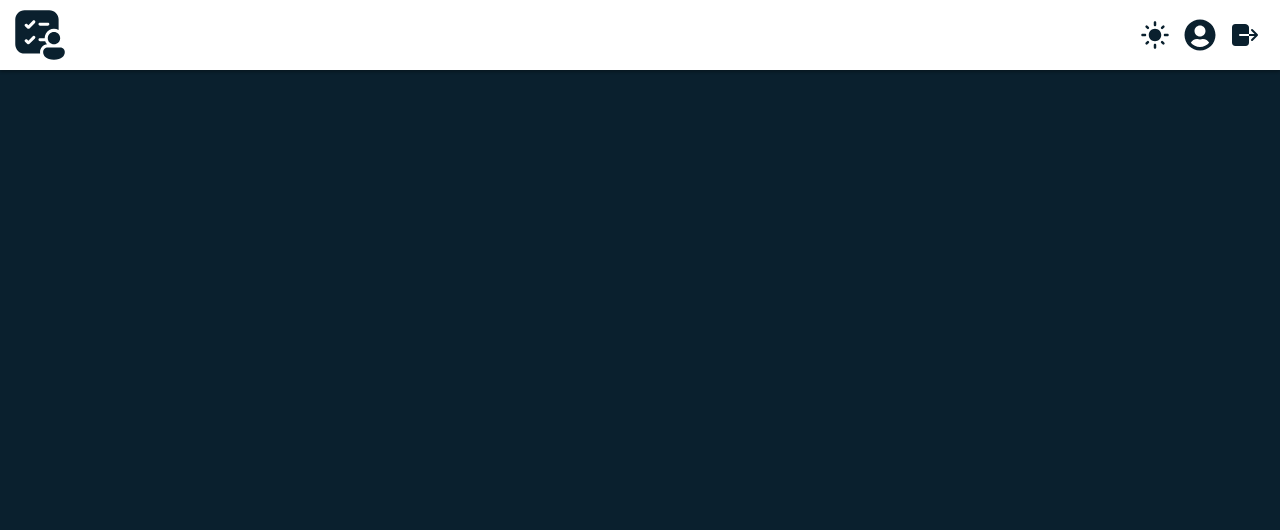
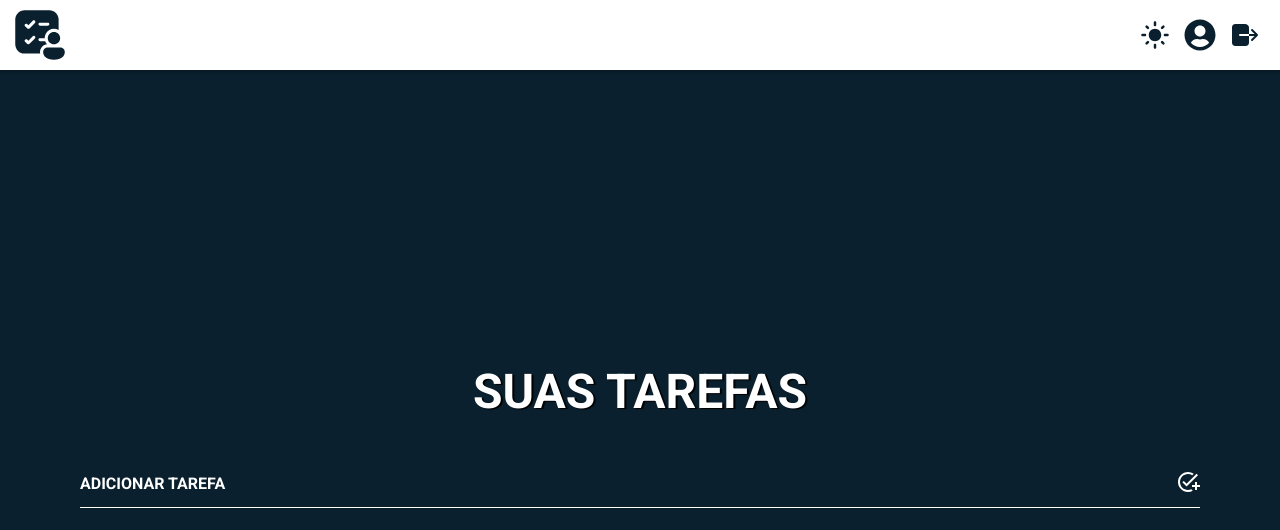
Before and after one commit to icarobteles/task-list-app, a React (Create React App) app: page /admin/main in a window 1280 px wide. Shown: the top 530 px of the page. Built offline with nearby package versions, Linux system fonts and the light colour scheme; no server answers; sample sign-in values are in the browser's storage.

Commit message:
feat(pages): :sparkles: adds logic and styling to the Main page

```diff
--- a/src/pages/Main/index.jsx
+++ b/src/pages/Main/index.jsx
@@ -1,9 +1,86 @@
+import { useEffect, useState } from "react";
+import { useNavigate } from "react-router-dom";
+import { useAuth } from "../../providers/auth";
+import { useUser } from "../../providers/user";
+
+//COMPONENTS
 import Menu from "../../components/Menu";
+import TaskList from "../../components/TaskList";
+import Modal from "../../components/Modal";
+import Form from "../../components/Form";
+
+//STYLED COMPONENTS
+import { MainContainer } from "./style";
+
+//REACT-ICONS
+import { MdAddTask } from "react-icons/md";
+import { editTaskSchema } from "../../utils/schemas/task";
 
 const MainPage = () => {
+  const { token } = useAuth();
+  const { userInfos } = useUser();
+
+  const [openModal, setOpenModal] = useState(false);
+  const [inputsAddTask, setInputsAddTask] = useState([
+    {
+      type: "text",
+      name: "name",
+      id: "name",
+      placeholder: "Nome da Tarefa",
+    },
+    {
+      type: "text",
+      name: "estimatedCompletedDate",
+      id: "estimatedCompletedDate",
+      placeholder: "Data de Conclusão",
+      onClick: (event) => (event.target.type = "datetime-local"),
+      onMouseOut: (event) => (event.target.type = "text"),
+    },
+    {
+      type: "select",
+      placeholder: "Selecione a Prioridade",
+      select: {
+        name: "priority",
+        id: "priority",
+        defaultValue: "",
+      },
+      options: ["Alta", "Média", "Baixa"],
+    },
+  ]);
+
+  let navigate = useNavigate();
+
+  useEffect(() => {
+    if (!token) {
+      navigate("/");
+    }
+    // eslint-disable-next-line react-hooks/exhaustive-deps
+  }, [token]);
+
   return (
     <>
       <Menu />
+      <MainContainer>
+        <h1>Suas Tarefas</h1>
+        <div className="addTaskContainer">
+          <h2>Adicionar Tarefa</h2>
+          <button className="addTaskButton" onClick={() => setOpenModal(true)}>
+            <MdAddTask size="1.5rem" className="addTaskIcon" />
+          </button>
+        </div>
+        {userInfos.tasks.length > 0 && <TaskList tasks={userInfos.tasks} />}
+        {openModal && (
+          <Modal setClose={() => setOpenModal(false)}>
+            <Form
+              inputsDetails={inputsAddTask}
+              setInputDetails={setInputsAddTask}
+              schema={editTaskSchema}
+              formConfig={{ formType: "addTask", formName: "Adicionar Tarefa" }}
+              setClose={() => setOpenModal(false)}
+            />
+          </Modal>
+        )}
+      </MainContainer>
     </>
   );
 };
--- /dev/null
+++ b/src/pages/Main/style.js
@@ -0,0 +1,68 @@
+import styled from "styled-components";
+
+export const MainContainer = styled.main`
+  width: 100%;
+  min-height: calc(100vh - 70px);
+  height: max-content;
+  margin-top: 70px;
+
+  padding: 15px;
+
+  display: flex;
+  flex-direction: column;
+  justify-content: center;
+  align-items: center;
+  gap: 50px;
+
+  overflow: auto;
+
+  h1 {
+    text-transform: uppercase;
+    text-align: center;
+    font-size: ${(props) => props.theme.fontSizes["5xl"]};
+    font-weight: black;
+    text-shadow: 2px 1px 1px var(--secondary-color-900);
+  }
+
+  .addTaskContainer {
+    width: 100%;
+    max-width: 360px;
+    display: flex;
+    justify-content: space-between;
+    align-items: center;
+
+    padding-bottom: 10px;
+    border-bottom: 1px solid var(--terciary-color-100);
+
+    h2 {
+      text-transform: uppercase;
+      text-align: center;
+      font-size: ${(props) => props.theme.fontSizes["md"]};
+      font-weight: 600;
+    }
+
+    .addTaskIcon {
+      color: var(--terciary-color-100);
+    }
+
+    .addTaskButton {
+      background: none;
+      border: none;
+
+      &:hover {
+        cursor: pointer;
+        .addTaskIcon {
+          color: var(--terciary-color-900);
+        }
+      }
+    }
+
+    @media (min-width: 770px) {
+      max-width: 740px;
+    }
+
+    @media (min-width: 1150px) {
+      max-width: 1120px;
+    }
+  }
+`;
```
